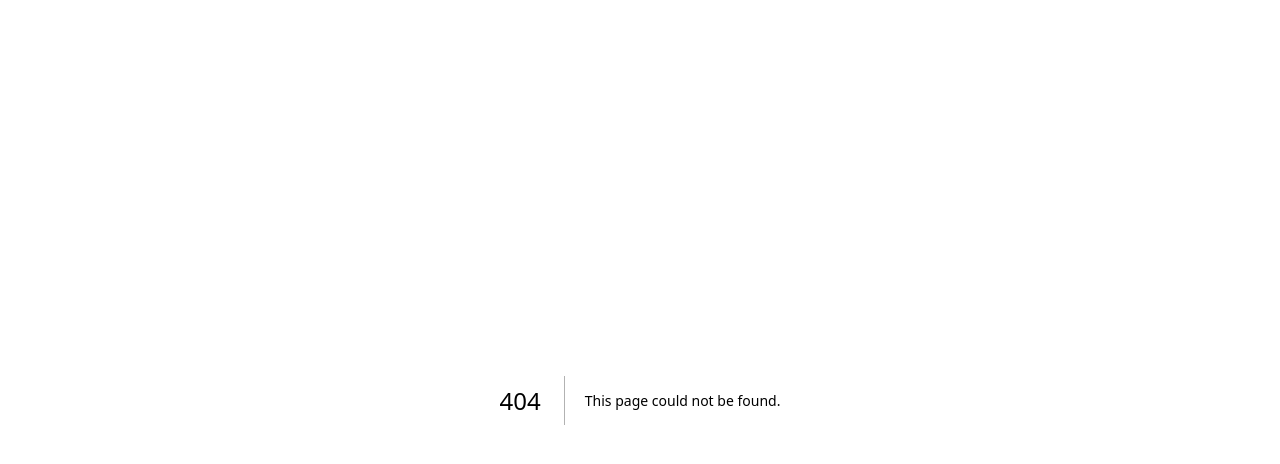
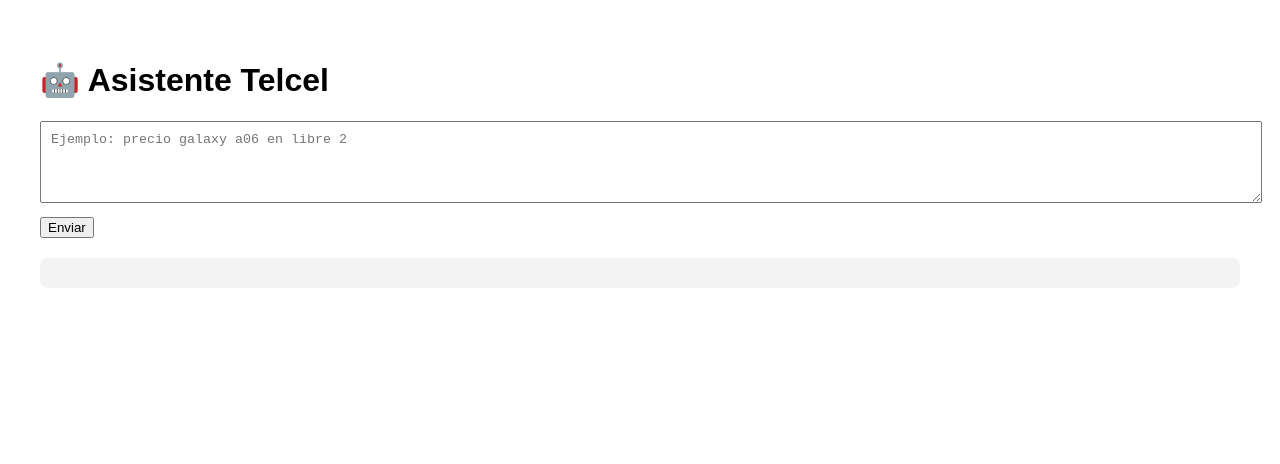
Before and after one commit to juliomunozmartinez-oss/assistant-vercel-deploy, a Next.js app: page /aindex in a window 1280 px wide. Before the commit this address had no page. Shown: the top 464 px of the page. Built offline with nearby package versions, Linux system fonts and the light colour scheme.

Commit message:
Create aindex.js

```diff
--- /dev/null
+++ b/pages/aindex.js
@@ -0,0 +1,48 @@
+import { useState } from "react";
+
+export default function Home() {
+  const [prompt, setPrompt] = useState("");
+  const [response, setResponse] = useState("");
+  const [loading, setLoading] = useState(false);
+
+  const sendPrompt = async () => {
+    setLoading(true);
+    const res = await fetch("/api/openai", {
+      method: "POST",
+      headers: { "Content-Type": "application/json" },
+      body: JSON.stringify({ prompt }),
+    });
+
+    const data = await res.json();
+    setResponse(data.text);
+    setLoading(false);
+  };
+
+  return (
+    <div style={{ padding: "2rem", fontFamily: "sans-serif" }}>
+      <h1>🤖 Asistente Telcel</h1>
+      <textarea
+        value={prompt}
+        onChange={(e) => setPrompt(e.target.value)}
+        rows={4}
+        style={{ width: "100%", padding: "10px" }}
+        placeholder="Ejemplo: precio galaxy a06 en libre 2"
+      />
+      <button onClick={sendPrompt} style={{ marginTop: "10px" }}>
+        {loading ? "Generando..." : "Enviar"}
+      </button>
+
+      <div
+        style={{
+          whiteSpace: "pre-wrap",
+          marginTop: "20px",
+          background: "#f4f4f4",
+          padding: "15px",
+          borderRadius: "8px",
+        }}
+      >
+        {response}
+      </div>
+    </div>
+  );
+}
```
